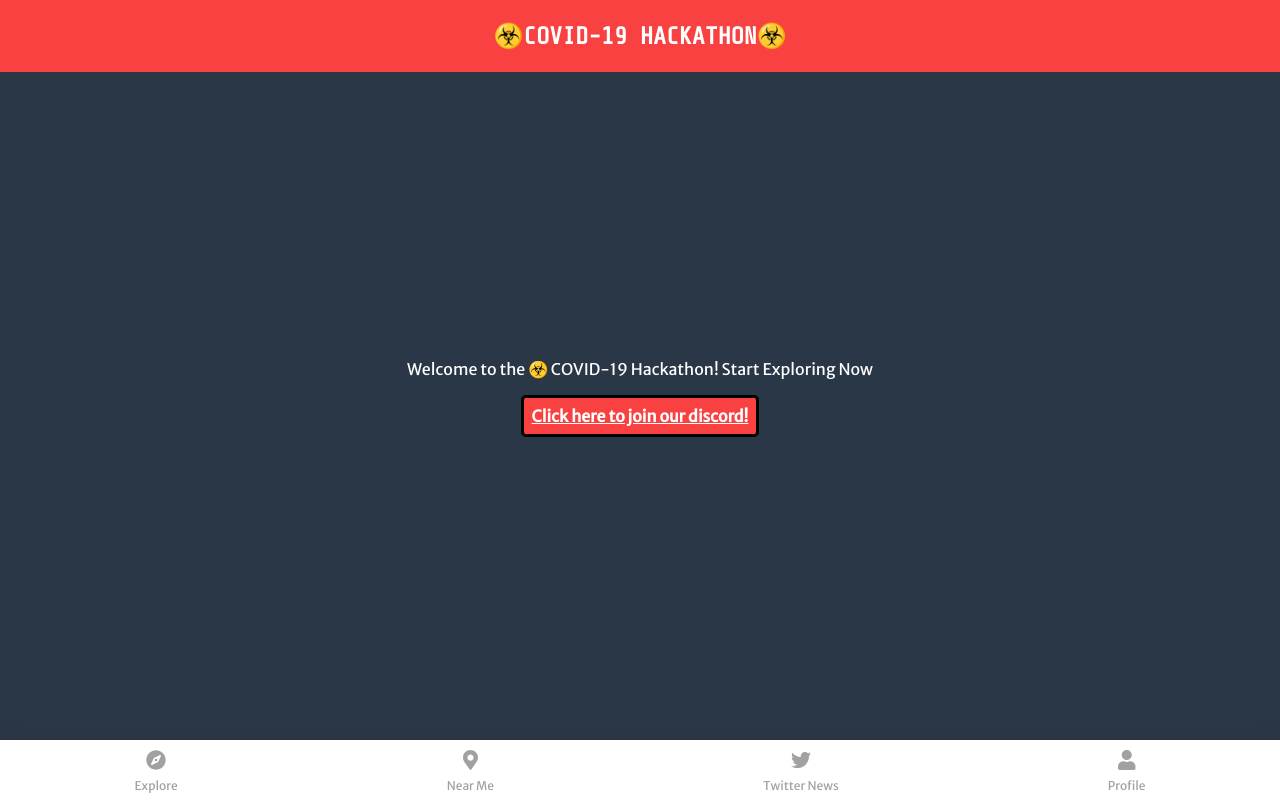
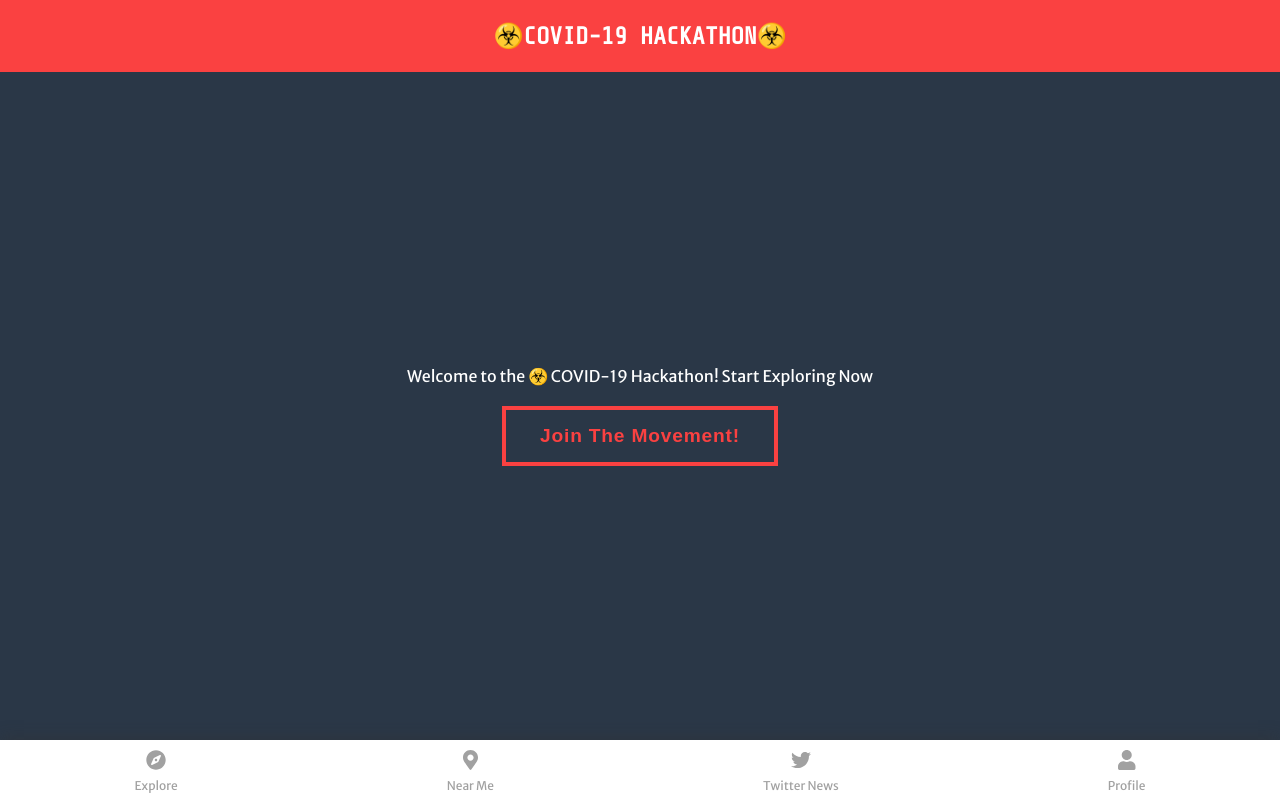
Before and after one commit to zapproject/HackTheVirus.org, a Next.js app: page / in a window 1280 px wide. Built offline with nearby package versions, Linux system fonts and the light colour scheme.

Commit message:
button change

```diff
--- /dev/null
+++ b/components/Button.js
@@ -0,0 +1,9 @@
+import "../components/Button.scss";
+
+const Button = props => (
+
+<a href="https://discord.gg/qZG5qCm"><button className="btn draw-border" >Join The Movement!</button></a>
+
+);
+
+export default Button;
--- /dev/null
+++ b/components/Button.scss
@@ -0,0 +1,66 @@
+@mixin btn-border-drawing($color: #FA4141, $hover: black, $width: 2px, $vertical: top, $horizontal: left, $duration: 0.25s) {
+    box-shadow: inset 0 0 0 $width $color;
+    color: $color;
+    transition: color $duration $duration/3;
+    position: relative;
+
+    &::before,
+    &::after {
+      border: 0 solid transparent;
+      box-sizing: border-box;
+      content: '';
+      pointer-events: none;
+      position: absolute;
+      width: 0; height: 0;
+
+      #{$vertical}: 0;
+      #{$horizontal}: 0;
+    }
+
+    &::before {
+      $h-side: if($horizontal == 'left', 'right', 'left');
+
+      border-#{$vertical}-width: $width;
+      border-#{$h-side}-width: $width;
+    }
+
+    &::after {
+      $v-side: if($vertical == 'top', 'bottom', 'top');
+
+      border-#{$v-side}-width: $width;
+      border-#{$horizontal}-width: $width;
+    }
+
+    &:hover {
+      color: $hover;
+
+      &::before,
+      &::after {
+        border-color: $hover;
+        transition: border-color 0s, width $duration, height $duration;
+        width: 100%;
+        height: 100%;
+      }
+
+      &::before { transition-delay: 0s, 0s, $duration; }
+
+      &::after { transition-delay: 0s, $duration, 0s; }
+    }
+  }
+
+  .draw-border {
+    @include btn-border-drawing(#FA4141, #fff, 4px, bottom, right);
+  }
+
+  //=== Button styling, semi-ignore
+  .btn {
+    background: none;
+    border: none;
+    cursor: pointer;
+    line-height: 1.5;
+    font: 700 1.2rem 'Roboto Slab', sans-serif;
+    padding: 1em 2em;
+    letter-spacing: 0.05rem;
+
+    &:focus { outline: 2px dotted #fff; }
+  }
--- a/components/Layout.scss
+++ b/components/Layout.scss
@@ -32,6 +32,18 @@
 
 
     }
+    .discord:hover {
+      border-radius: 5px;
+      border: 3px solid white;
+      text-align: center;
+      padding: .5rem;
+      font-weight: Bold;
+      background-color: #FA4141;
+      max-width: 20rem;
+      display: block;
+
+
+    }
 
     .discord-div {
 
@@ -47,6 +59,7 @@
     }
     .maindiv {
       text-align: center;
+      padding: 20px;
     }
     .containingdiv {
       text-align: center;
--- a/pages/index.js
+++ b/pages/index.js
@@ -3,6 +3,7 @@ import Link from "next/link";
 import Layout from "../components/Layout";
 import JoinDiscord from "../components/JoinDiscord";
 import MainDiv from "../components/MainDiv";
+import Button from "../components/Button"
 
 
 const Index = () => (
@@ -11,8 +12,10 @@ const Index = () => (
         <MainDiv />
 
 
-    <div className="discord-div"><JoinDiscord className="discord"/></div>
+    {/* <div className="discord-div"><JoinDiscord className="discord"/></div> */}
+    <Button />
     </div>
+
 
 </Layout>
 
```
